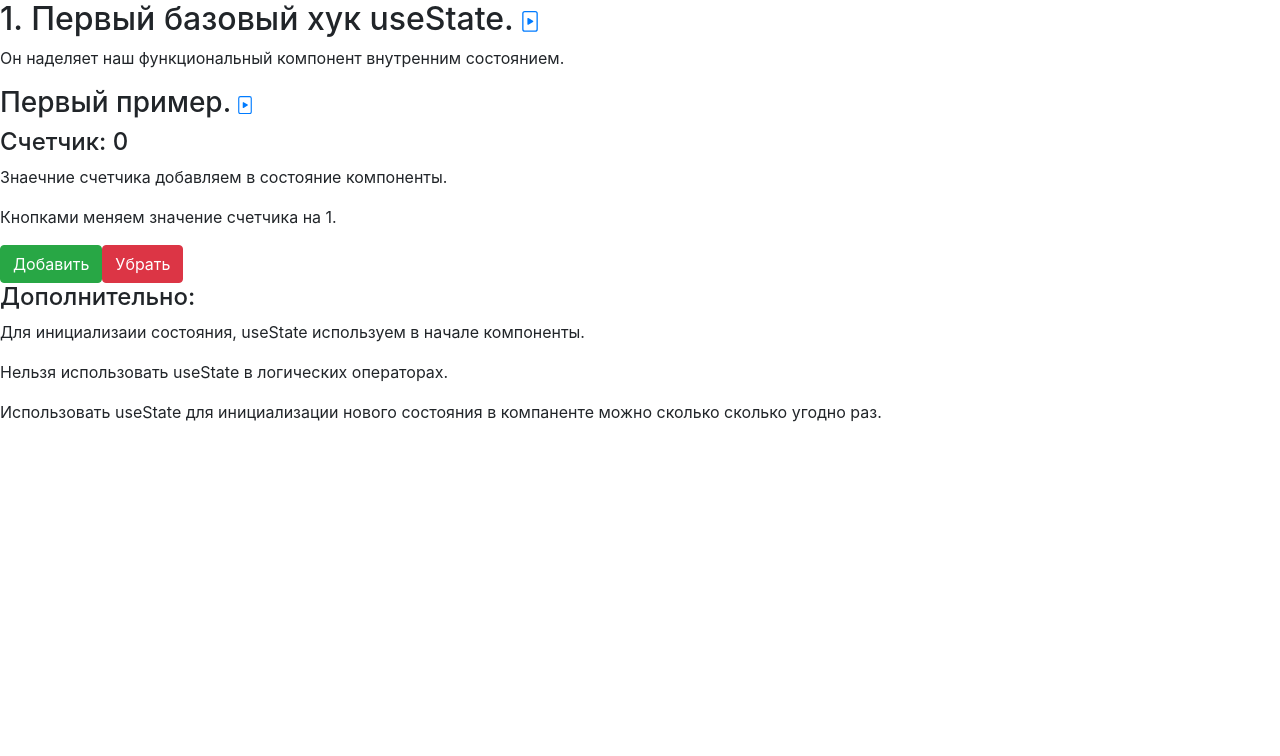
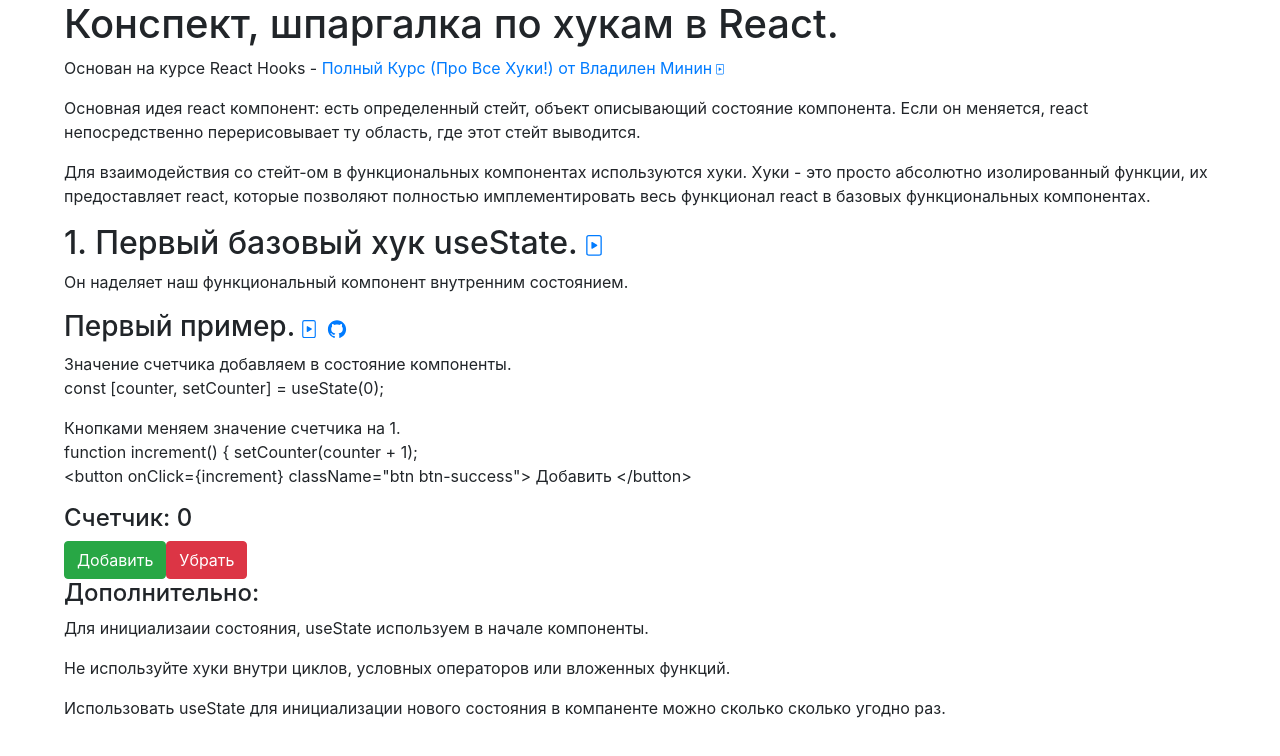
Before and after one commit to AVL68/react_hooks_compendium, a React (Create React App) app: page / in a window 1280 px wide. Shown: the top 756 px of the page. Built offline with nearby package versions, Linux system fonts and the light colour scheme.

Commit message:
Первый урок. Добавил ссылки

```diff
--- a/package.json
+++ b/package.json
@@ -34,5 +34,10 @@
       "last 1 firefox version",
       "last 1 safari version"
     ]
+  },
+  "devDependencies": {
+    "eslint": "^7.13.0",
+    "eslint-plugin-react": "^7.21.5",
+    "eslint-plugin-react-hooks": "^4.2.0"
   }
 }
--- a/src/App.js
+++ b/src/App.js
@@ -1,9 +1,11 @@
 import React from "react";
+import Intro from "./Lesson00/Intro";
 import Lesson01 from "./Lesson01/Lesson01";
 
 function App() {
   return (
     <div>
+      <Intro />
       <Lesson01 />
     </div>
   );
--- /dev/null
+++ b/src/Lesson00/Intro.js
@@ -0,0 +1,22 @@
+import React from "react";
+import WatchVideoLessonFromSecond from "../common/WatchVideoLessonFromSecond";
+
+function Intro() {
+  return (
+    <>
+      <h1>Конспект, шпаргалка по хукам в React.</h1>
+
+      <p>
+        Основан на курсе React Hooks -
+        <WatchVideoLessonFromSecond second={1} text=" Полный Курс (Про Все Хуки!) от Владилен Минин" />
+      </p>
+      <p> Основная идея react компонент: есть определенный стейт, объект описывающий состояние компонента. Если он меняется, react непосредственно перерисовывает ту область, где этот стейт выводится.</p>
+      <p>
+        Для взаимодействия со стейт-ом в функциональных компонентах используются хуки. Хуки - это просто абсолютно изолированный функции, их предоставляет react, которые позволяют полностью имплементировать весь
+        функционал react в базовых функциональных компонентах.
+      </p>
+    </>
+  );
+}
+
+export default Intro;
--- a/src/Lesson01/L01Counter.js
+++ b/src/Lesson01/L01Counter.js
@@ -1,39 +1,31 @@
-import React, { useState } from "react";
+import React from "react";
+import WatchVideoLessonFromSecond from "../common/WatchVideoLessonFromSecond";
+import L01CounterBase from "./L01CounterBase";
+import GitHubFile from "../common/GitHubFile";
 
 function L01_counter() {
-  const [counter, setCounter] = useState(0);
-
-  function increment() {
-    setCounter(counter + 1);
-  }
-
-  function decrement() {
-    setCounter(counter - 1);
-  }
-
   return (
     <>
       <h3>
         Первый пример.
-        <a href="https://youtu.be/9KJxaFHotqI?t=287" target="_blank" rel="noopener noreferrer">
-          <svg width="1em" height="0.65em" viewBox="0 0 16 16" class="bi bi-file-play" fill="currentColor" xmlns="http://www.w3.org/2000/svg">
-            <path fill-rule="evenodd" d="M4 0h8a2 2 0 0 1 2 2v12a2 2 0 0 1-2 2H4a2 2 0 0 1-2-2V2a2 2 0 0 1 2-2zm0 1a1 1 0 0 0-1 1v12a1 1 0 0 0 1 1h8a1 1 0 0 0 1-1V2a1 1 0 0 0-1-1H4z" />
-            <path d="M6 10.117V5.883a.5.5 0 0 1 .757-.429l3.528 2.117a.5.5 0 0 1 0 .858l-3.528 2.117a.5.5 0 0 1-.757-.43z" />
-          </svg>
-        </a>
+        <WatchVideoLessonFromSecond second={294} />
+        <GitHubFile />
       </h3>
-      <h4> Счетчик: {counter}</h4>
-      <p>Знаечние счетчика добавляем в состояние компоненты.</p>
-      <p>Кнопками меняем значение счетчика на 1.</p>
-      <button onClick={increment} className="btn btn-success">
-        Добавить
-      </button>
-      <button onClick={decrement} className="btn btn-danger">
-        Убрать
-      </button>
+      <p>
+        Значение счетчика добавляем в состояние компоненты.
+        <br /> const [counter, setCounter] = useState(0);
+      </p>
+      <p>
+        Кнопками меняем значение счетчика на 1.
+        <br />
+        {"function increment() { setCounter(counter + 1); "}
+        <br />
+        {'<button onClick={increment} className="btn btn-success"> Добавить </button>'}
+      </p>
+      <L01CounterBase />
       <h4>Дополнительно:</h4>
       <p>Для инициализаии состояния, useState используем в начале компоненты.</p>
-      <p>Нельзя использовать useState в логических операторах. </p>
+      <p>Не используйте хуки внутри циклов, условных операторов или вложенных функций. </p>
       <p>Использовать useState для инициализации нового состояния в компаненте можно сколько сколько угодно раз.</p>
     </>
   );
--- /dev/null
+++ b/src/Lesson01/L01CounterBase.js
@@ -0,0 +1,31 @@
+import React, { useState } from "react";
+
+function L01CounterBase() {
+  const [counter, setCounter] = useState(0);
+
+  // if (true) {
+  //   const [counter, setCounter] = useState(0);
+  // }
+
+  function increment() {
+    setCounter(counter + 1);
+  }
+
+  function decrement() {
+    setCounter(counter - 1);
+  }
+
+  return (
+    <>
+      <h4> Счетчик: {counter}</h4>
+      <button onClick={increment} className="btn btn-success">
+        Добавить
+      </button>
+      <button onClick={decrement} className="btn btn-danger">
+        Убрать
+      </button>
+    </>
+  );
+}
+
+export default L01CounterBase;
--- a/src/Lesson01/Lesson01.js
+++ b/src/Lesson01/Lesson01.js
@@ -1,19 +1,13 @@
 import React from "react";
+import WatchVideoLessonFromSecond from "../common/WatchVideoLessonFromSecond";
 import L01Counter from "./L01Counter";
-
-//https://youtu.be/9KJxaFHotqI?t=244
 
 function Lesson01() {
   return (
     <>
       <h2>
         1. Первый базовый хук useState.
-        <a href="https://youtu.be/9KJxaFHotqI?t=277" target="_blank" rel="noopener noreferrer">
-          <svg width="1em" height="0.65em" viewBox="0 0 16 16" class="bi bi-file-play" fill="currentColor" xmlns="http://www.w3.org/2000/svg">
-            <path fill-rule="evenodd" d="M4 0h8a2 2 0 0 1 2 2v12a2 2 0 0 1-2 2H4a2 2 0 0 1-2-2V2a2 2 0 0 1 2-2zm0 1a1 1 0 0 0-1 1v12a1 1 0 0 0 1 1h8a1 1 0 0 0 1-1V2a1 1 0 0 0-1-1H4z" />
-            <path d="M6 10.117V5.883a.5.5 0 0 1 .757-.429l3.528 2.117a.5.5 0 0 1 0 .858l-3.528 2.117a.5.5 0 0 1-.757-.43z" />
-          </svg>
-        </a>
+        <WatchVideoLessonFromSecond second={278} />
       </h2>
       <p>Он наделяет наш функциональный компонент внутренним состоянием.</p>
       <L01Counter />
--- /dev/null
+++ b/src/common/GitHubFile.js
@@ -0,0 +1,15 @@
+import React from "react";
+function GitHubFile({ href = "#" }) {
+  return (
+    <a href={href}>
+      <svg width="1em" height="0.65em" viewBox="0 0 128 128" xmlns="http://www.w3.org/2000/svg" className="bi bi-file-play" fill="currentColor">
+        <path
+          fillRule="evenodd"
+          d="M63.996,1.333C28.656,1.333,0,30.099,0,65.591    c0,28.384,18.336,52.467,43.772,60.965c3.2,0.59,4.368-1.394,4.368-3.096c0-1.526-0.056-5.566-0.088-10.927    c-17.804,3.883-21.56-8.614-21.56-8.614c-2.908-7.421-7.104-9.397-7.104-9.397c-5.812-3.988,0.44-3.907,0.44-3.907    c6.42,0.454,9.8,6.622,9.8,6.622c5.712,9.819,14.98,6.984,18.628,5.337c0.58-4.152,2.236-6.984,4.064-8.59    c-14.212-1.622-29.152-7.132-29.152-31.753c0-7.016,2.492-12.75,6.588-17.244c-0.66-1.626-2.856-8.156,0.624-17.003    c0,0,5.376-1.727,17.6,6.586c5.108-1.426,10.58-2.136,16.024-2.165c5.436,0.028,10.912,0.739,16.024,2.165    c12.216-8.313,17.58-6.586,17.58-6.586c3.492,8.847,1.296,15.377,0.636,17.003c4.104,4.494,6.58,10.228,6.58,17.244    c0,24.681-14.964,30.115-29.22,31.705c2.296,1.984,4.344,5.903,4.344,11.899c0,8.59-0.08,15.517-0.08,17.626    c0,1.719,1.152,3.719,4.4,3.088C109.68,118.034,128,93.967,128,65.591C128,30.099,99.344,1.333,63.996,1.333"
+        />
+      </svg>
+    </a>
+  );
+}
+
+export default GitHubFile;
--- /dev/null
+++ b/src/common/WatchVideoLessonFromSecond.js
@@ -0,0 +1,14 @@
+import React from "react";
+function WatchVideoLessonFromSecond({ second = 1, text = "" }) {
+  return (
+    <a href={`https://youtu.be/9KJxaFHotqI?t=${second}`} target="_blank" rel="noopener noreferrer">
+      <span>{text}</span>
+      <svg width="1em" height="0.65em" viewBox="0 0 16 16" className="bi bi-file-play" fill="currentColor" xmlns="http://www.w3.org/2000/svg">
+        <path fillRule="evenodd" d="M4 0h8a2 2 0 0 1 2 2v12a2 2 0 0 1-2 2H4a2 2 0 0 1-2-2V2a2 2 0 0 1 2-2zm0 1a1 1 0 0 0-1 1v12a1 1 0 0 0 1 1h8a1 1 0 0 0 1-1V2a1 1 0 0 0-1-1H4z" />
+        <path d="M6 10.117V5.883a.5.5 0 0 1 .757-.429l3.528 2.117a.5.5 0 0 1 0 .858l-3.528 2.117a.5.5 0 0 1-.757-.43z" />
+      </svg>
+    </a>
+  );
+}
+
+export default WatchVideoLessonFromSecond;
--- a/src/index.css
+++ b/src/index.css
@@ -1,13 +1,12 @@
 body {
   margin: 0;
-  font-family: -apple-system, BlinkMacSystemFont, 'Segoe UI', 'Roboto', 'Oxygen',
-    'Ubuntu', 'Cantarell', 'Fira Sans', 'Droid Sans', 'Helvetica Neue',
-    sans-serif;
+  font-family: -apple-system, BlinkMacSystemFont, "Segoe UI", "Roboto", "Oxygen", "Ubuntu", "Cantarell", "Fira Sans", "Droid Sans", "Helvetica Neue", sans-serif;
   -webkit-font-smoothing: antialiased;
   -moz-osx-font-smoothing: grayscale;
+  max-width: 90%;
+  margin: auto;
 }
 
 code {
-  font-family: source-code-pro, Menlo, Monaco, Consolas, 'Courier New',
-    monospace;
+  font-family: source-code-pro, Menlo, Monaco, Consolas, "Courier New", monospace;
 }
```
Also changed, not shown: .eslintrc.js (added), 2 other files (tests, documents, lock files or other folders).
